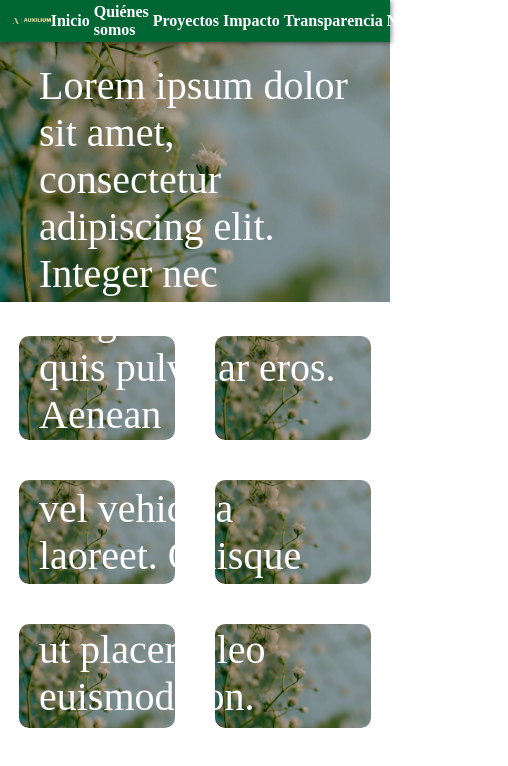
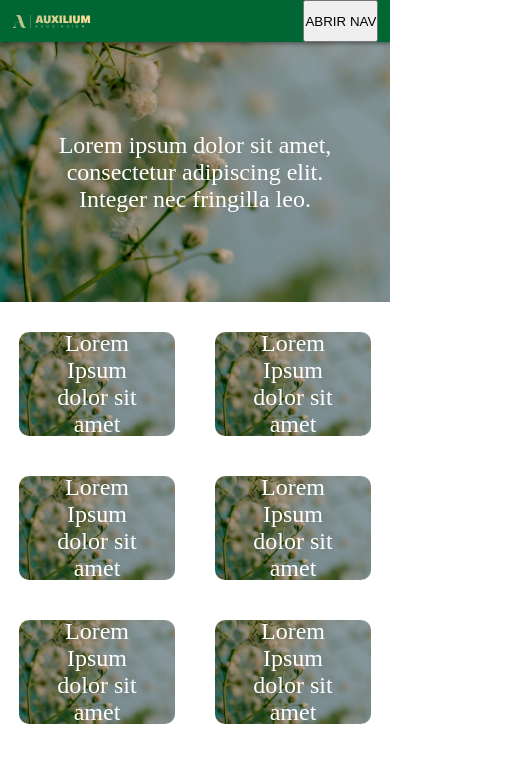
Before and after one commit to Tenvid/AuxiliumFundacionWeb, a React (Vite) app in the folder AuxilliumWeb/frontend/auxilium-web/: page / in a window 390 px wide. Shown: the top 766 px of the page, 508 px wide, since content can reach past the window. Built offline with nearby package versions, Linux system fonts and the light colour scheme.

Commit message:
style: create main nav and text image components

```diff
--- a/AuxilliumWeb/frontend/auxilium-web/src/App.css
+++ b/AuxilliumWeb/frontend/auxilium-web/src/App.css
@@ -1,49 +1,3 @@
-/* Nav */
-
-.home-nav {
-  display: flex;
-  justify-content: space-between;
-  padding: 0 3vw;
-  background: var(--primary);
-  color: var(paragraph-light);
-  height: 5vh;
-  box-shadow: 1px 1px 5px color-mix(in srgb, var(--dark) 50%, transparent 50%) ;
-  position: sticky;
-}
-
-.home-nav__logo-wrapper {
-  display: flex;
-  align-items: center;
-}
-
-.home-nav__logo-wrapper__logo{
-  width: 10vw;
-}
-
-.home-nav__content {
-  display:flex;
-}
-
-.home-nav__content__list {
-  display:flex;
-  list-style-type: none; gap: 1vw; align-items: center;
-}
-
-/* Main image */
-
-.main-image {
-  width: 100%;
-  max-height: 600px;
-  object-fit: cover;
-}
-
-.main-image__text{
-  position: absolute;
-  padding: 5% 10%;
-  font-size: 2.5em;
-  color: var(--paragraph-light)
-}
-
 /* Image grid */
 
 .image-grid-wrapper{
--- a/AuxilliumWeb/frontend/auxilium-web/src/App.jsx
+++ b/AuxilliumWeb/frontend/auxilium-web/src/App.jsx
@@ -1,55 +1,63 @@
 import './App.css'
-import logo_light from "./assets/LogoAuxiliumVector.svg"
 import main_image from "./assets/jessica-neves-sbMIZxxhgbw-unsplash.jpg"
-import { NavLink } from './components/NavLink'
+import { MainNav } from './components/MainNav'
+import { TextImage } from './components/TextImage'
 function App() {
+
+  // TODO:
+  // - Nav should hide in order to be responsive.
+  // - Grid gap should be in relative units
+  // - Missing fonts
+  // - Styling for links
+  // - Grid should have one column in mobile phone
+  // - Main image font size should change with screen size
+
+
+  const loadGridImages = () => {
+    const gridImages = [];
+    const images = [
+      main_image,
+      main_image,
+      main_image,
+      main_image,
+      main_image,
+      main_image,
+    ]
+
+    const gridImagesText = [
+      'Lorem Ipsum dolor sit amet',
+      'Lorem Ipsum dolor sit amet',
+      'Lorem Ipsum dolor sit amet',
+      'Lorem Ipsum dolor sit amet',
+      'Lorem Ipsum dolor sit amet',
+      'Lorem Ipsum dolor sit amet',
+    ]
+
+    for (let i = 0; i < 6; i++) {
+      gridImages.push(
+        <TextImage
+          image={images[i]}
+          key={i}>
+          {gridImagesText[i]}
+        </TextImage>
+      );
+    }
+
+    return gridImages
+  }
+  const gridImages = loadGridImages()
 
   return (
     <>
-      <nav className='home-nav'>
-        <div className='home-nav__logo-wrapper'>
-          <img src={logo_light} alt="Ola" className='home-nav__logo-wrapper__logo'></img>
-        </div>
-        <div className='home-nav__content'>
-          <ul className='home-nav__content__list'>
-            <NavLink href="#">
-              Inicio
-            </NavLink>
-            <NavLink href="#">
-              Quiénes somos
-            </NavLink>
-            <NavLink href="#">
-              Proyectos
-            </NavLink>
-            <NavLink href="#">
-              Impacto
-            </NavLink>
-            <NavLink href="#">
-              Transparencia
-            </NavLink>
-            <NavLink href="#">
-              Noticias
-            </NavLink>
-            <NavLink href="#">
-              Contacto
-            </NavLink>
-          </ul>
-        </div>
-      </nav>
+      <MainNav></MainNav>
 
-      <section>
-        <p className="main-image__text">Lorem ipsum dolor sit amet, consectetur adipiscing elit. Integer nec fringilla leo. Etiam quis pulvinar eros. Aenean ullamcorper nunc vel vehicula laoreet. Quisque lobortis arcu lacus, ut placerat leo euismod non. Donec hendrerit venenatis enim. Aliquam lobortis odio sagittis maximus eleifend. Mauris gravida enim id odio feugiat euismod. Vestibulum magna erat, egestas a ipsum ac, sollicitudin semper ex. Curabitur metus neque, efficitur eget urna id, pellentesque vehicula purus. Praesent molestie, velit a blandit gravida, nibh enim molestie augue, eu tempor mauris velit a lectus. Ut vestibulum maximus congue. Proin venenatis bibendum metus quis mollis.</p>
-        <img src={main_image} alt="Main image" className='main-image' />
-      </section>
+      <TextImage image={main_image}>
+        Lorem ipsum dolor sit amet, consectetur adipiscing elit. Integer nec fringilla leo.
+      </TextImage>
 
       <section className='image-grid-wrapper'>
         <div className='image-grid'>
-          <img src={main_image} alt="Grid Image" className='image-grid__image' />
-          <img src={main_image} alt="Grid Image" className='image-grid__image' />
-          <img src={main_image} alt="Grid Image" className='image-grid__image' />
-          <img src={main_image} alt="Grid Image" className='image-grid__image' />
-          <img src={main_image} alt="Grid Image" className='image-grid__image' />
-          <img src={main_image} alt="Grid Image" className='image-grid__image' />
+          {gridImages}
         </div>
       </section>
     </>
--- /dev/null
+++ b/AuxilliumWeb/frontend/auxilium-web/src/components/MainNav.css
@@ -0,0 +1,66 @@
+.home-nav {
+  display: flex;
+  justify-content: space-between;
+  padding: 0 3vw;
+  background: var(--primary);
+  color: var(paragraph-light);
+  height: 5vh;
+  box-shadow: 1px 1px 5px color-mix(in srgb, var(--dark) 50%, transparent 50%) ;
+  position: sticky;
+  z-index: 2
+}
+
+.home-nav__logo-wrapper {
+  display: flex;
+  align-items: center;
+}
+
+.home-nav__logo-wrapper__logo{
+  width: 10vw;
+}
+
+.home-nav__content {
+  display:flex;
+}
+
+.home-nav__content__list {
+  display:flex;
+  list-style-type: none; gap: 1vw; align-items: center;
+}
+
+.home-nav__toggle-nav-button{
+  display: none;
+}
+
+.home-nav__content--toggle {
+    display: block;
+    height: 10em;
+    background-color: var(--primary-dark);
+    margin-top: 5vh;
+    position: absolute;
+    margin-left: -3vw;
+    width: 100vw;
+    text-align: center;
+}
+
+/* Media Queries */
+
+@media screen and (max-width: 768px) {
+  .home-nav__content__list{
+    font-size:.75em
+  }
+
+  .home-nav__logo-wrapper__logo{
+    width: 20vw;
+  }
+}
+
+@media screen and (max-width: 425px) {
+  .home-nav__content {
+    display: none;
+  }
+
+  .home-nav__toggle-nav-button{
+    display: block;
+  }
+}
--- /dev/null
+++ b/AuxilliumWeb/frontend/auxilium-web/src/components/MainNav.jsx
@@ -0,0 +1,55 @@
+import logo_light from "../assets/LogoAuxiliumVector.svg"
+import { NavLink } from './NavLink'
+import './MainNav.css'
+
+export function MainNav() {
+
+
+  const toggleNav = () => {
+    const navContent = document.getElementById('homeNavContent');
+    navContent.className = navContent.className == 'home-nav__content' ? 'home-nav__content--toggle' : 'home-nav__content';
+
+    const navContentList = document.getElementsByClassName('home-nav__content__list')[0];
+    navContentList.style.display = "block";
+
+  }
+
+  return (
+    <nav className='home-nav'>
+      <div className='home-nav__logo-wrapper'>
+        <img src={logo_light} alt="Ola" className='home-nav__logo-wrapper__logo'></img>
+      </div>
+      <div className='home-nav__content' id="homeNavContent">
+        <ul className='home-nav__content__list'>
+          <NavLink href="#">
+            Inicio
+          </NavLink>
+          <NavLink href="#">
+            Quiénes somos
+          </NavLink>
+          <NavLink href="#">
+            Proyectos
+          </NavLink>
+          <NavLink href="#">
+            Impacto
+          </NavLink>
+          <NavLink href="#">
+            Transparencia
+          </NavLink>
+          <NavLink href="#">
+            Noticias
+          </NavLink>
+          <NavLink href="#">
+            Contacto
+          </NavLink>
+        </ul>
+      </div>
+      <button
+        type="button"
+        className="home-nav__toggle-nav-button"
+        onClick={toggleNav}>
+        ABRIR NAV
+      </button>
+    </nav>
+  )
+}
--- /dev/null
+++ b/AuxilliumWeb/frontend/auxilium-web/src/components/TextImage.css
@@ -0,0 +1,31 @@
+.text-image__image {
+  width: 100%;
+  max-height: 600px;
+  object-fit: cover;
+}
+
+.text-image-wrapper{
+  display: flex;
+  align-items: center;
+  justify-content: center;
+}
+
+.text-image__text{
+  position: absolute;
+  padding: 0% 10%;
+  font-size: 2.5em;
+  color: var(--paragraph-light);
+  text-align: center;
+}
+
+@media screen and (max-width: 425px) {
+  .text-image__text{
+    font-size: 1.5em
+  }
+}
+
+@media screen and (max-width: 375px) {
+  .text-image__text{
+    font-size: 1em
+  }
+}
--- /dev/null
+++ b/AuxilliumWeb/frontend/auxilium-web/src/components/TextImage.jsx
@@ -0,0 +1,17 @@
+import "./TextImage.css"
+
+
+export function TextImage({ children, image, imageAlt = null }) {
+  return (
+    <section className="text-image-wrapper">
+      <p className="text-image__text">
+        {children}
+      </p>
+      <img
+        src={image}
+        alt={imageAlt ? imageAlt : ""}
+        className='text-image__image'
+      />
+    </section>
+  )
+}
```
